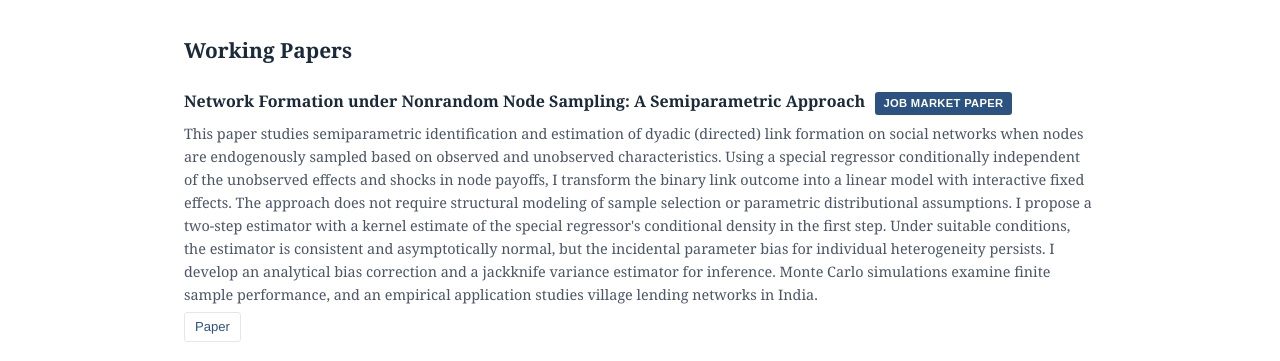
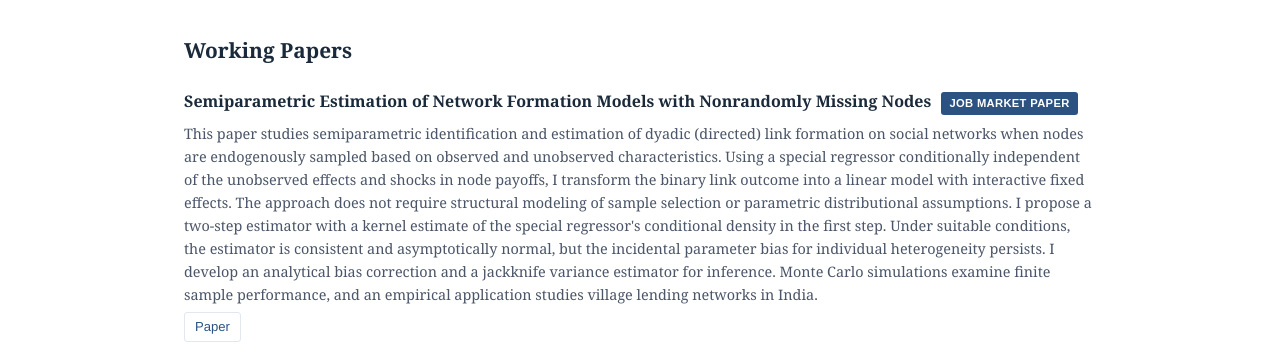
Before and after one commit to peiyu1707/peiyu1707.github.io, a plain HTML site: page index.html in a window 1280 px wide. Shown: the part 405-766 px from the top of the page. Drawn offline with Linux system fonts and the light colour scheme.

Commit message:
Update JMP title

```diff
--- a/index.html
+++ b/index.html
@@ -195,7 +195,7 @@
 <h2>Working Papers</h2>
 
 <div class="paper">
-    <div class="paper-title">Network Formation under Nonrandom Node Sampling: A Semiparametric Approach <span class="paper-badge">JOB MARKET PAPER</span></div>
+    <div class="paper-title">Semiparametric Estimation of Network Formation Models with Nonrandomly Missing Nodes <span class="paper-badge">JOB MARKET PAPER</span></div>
     <div class="paper-abstract">
         This paper studies semiparametric identification and estimation of dyadic (directed) link formation on social networks when nodes are endogenously sampled based on observed and unobserved characteristics. Using a special regressor conditionally independent of the unobserved effects and shocks in node payoffs, I transform the binary link outcome into a linear model with interactive fixed effects. The approach does not require structural modeling of sample selection or parametric distributional assumptions. I propose a two-step estimator with a kernel estimate of the special regressor's conditional density in the first step. Under suitable conditions, the estimator is consistent and asymptotically normal, but the incidental parameter bias for individual heterogeneity persists. I develop an analytical bias correction and a jackknife variance estimator for inference. Monte Carlo simulations examine finite sample performance, and an empirical application studies village lending networks in India.
     </div>
```
